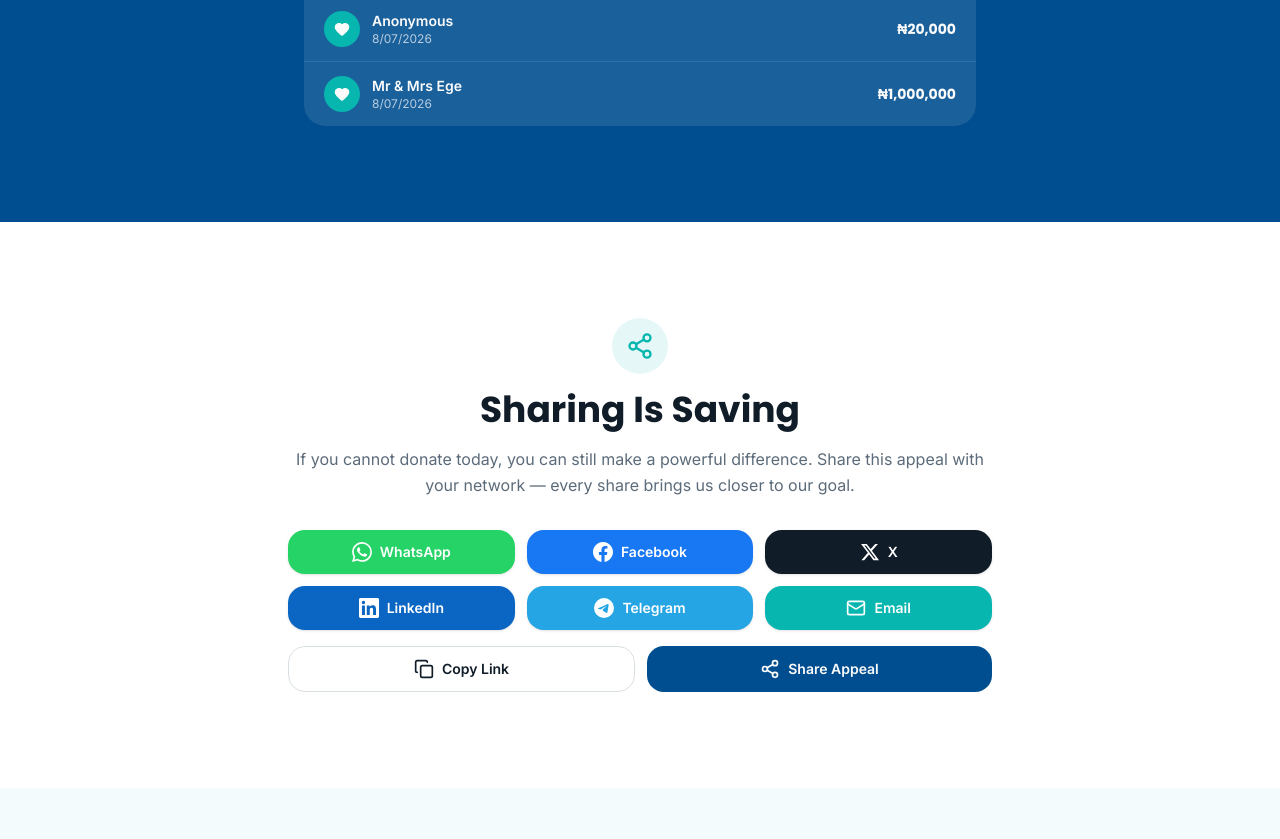
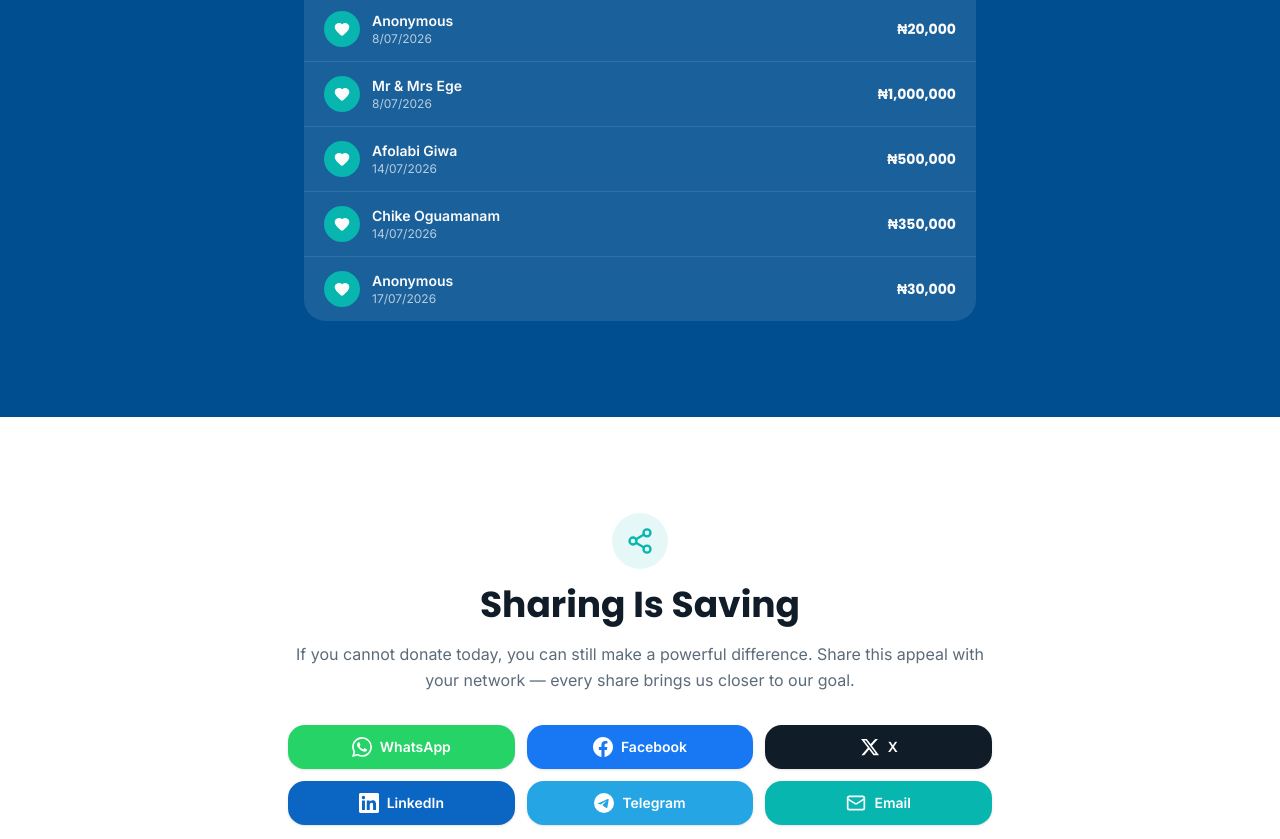
Before and after one commit to paullington/automate-donation-tracking_latest, a Next.js app: page / in a window 1280 px wide. Shown: the part 10140-10979 px from the top of the page. Built offline with nearby package versions, Linux system fonts and the light colour scheme; no server answers; the database is empty.

Commit message:
Add new donor entries to social proof component

```diff
--- a/components/social-proof.tsx
+++ b/components/social-proof.tsx
@@ -44,6 +44,9 @@ const recentDonors = [
   { name: 'MYSD-ICT UNIT STAFF', amount: 150_000, time: '8/07/2026' },
   { name: 'Anonymous', amount: 20_000, time: '8/07/2026' },
   { name: ' Mr & Mrs Ege', amount: 1_000_000, time: '8/07/2026' },
+  { name: ' Afolabi Giwa', amount: 500_000, time: '14/07/2026' },
+  { name: ' Chike Oguamanam', amount: 350_000, time: '14/07/2026' },
+  { name: ' Anonymous', amount: 30_000, time: '17/07/2026' },
 ]
 
 export function SocialProof() {
```
